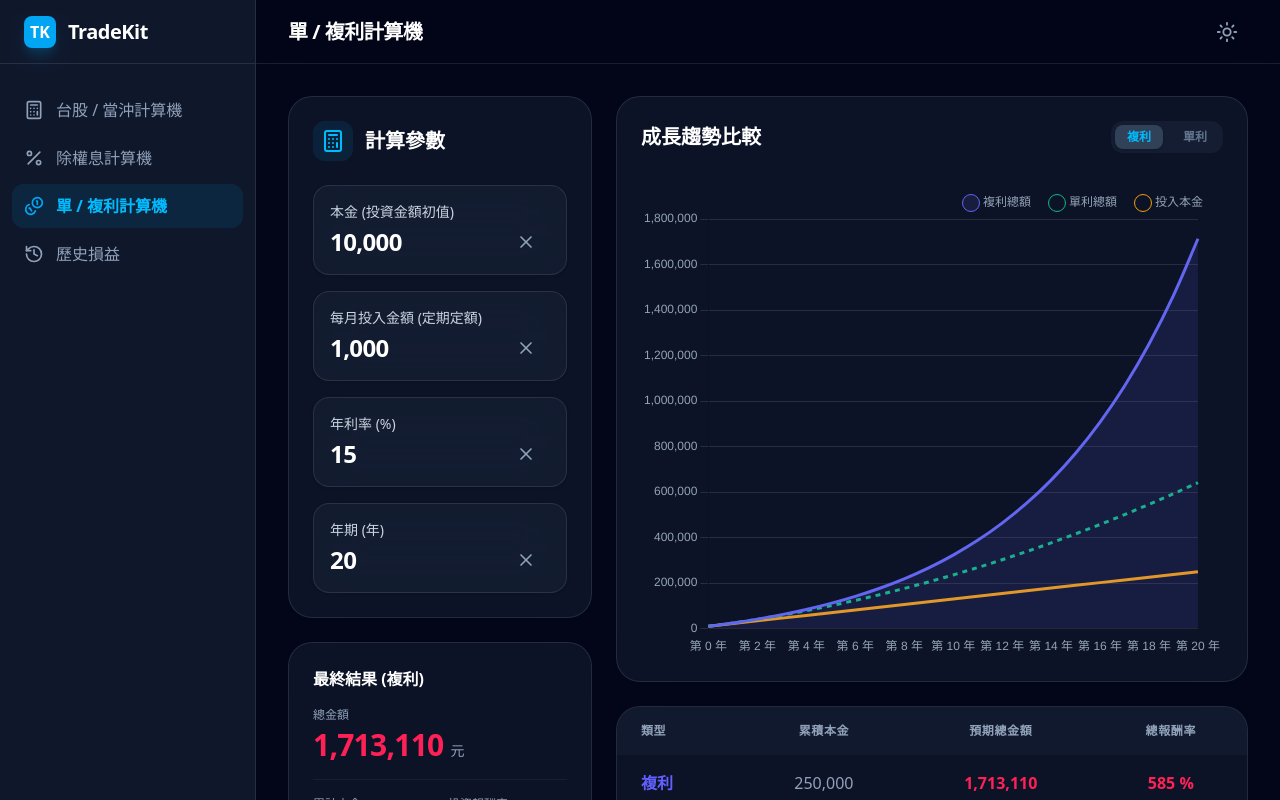
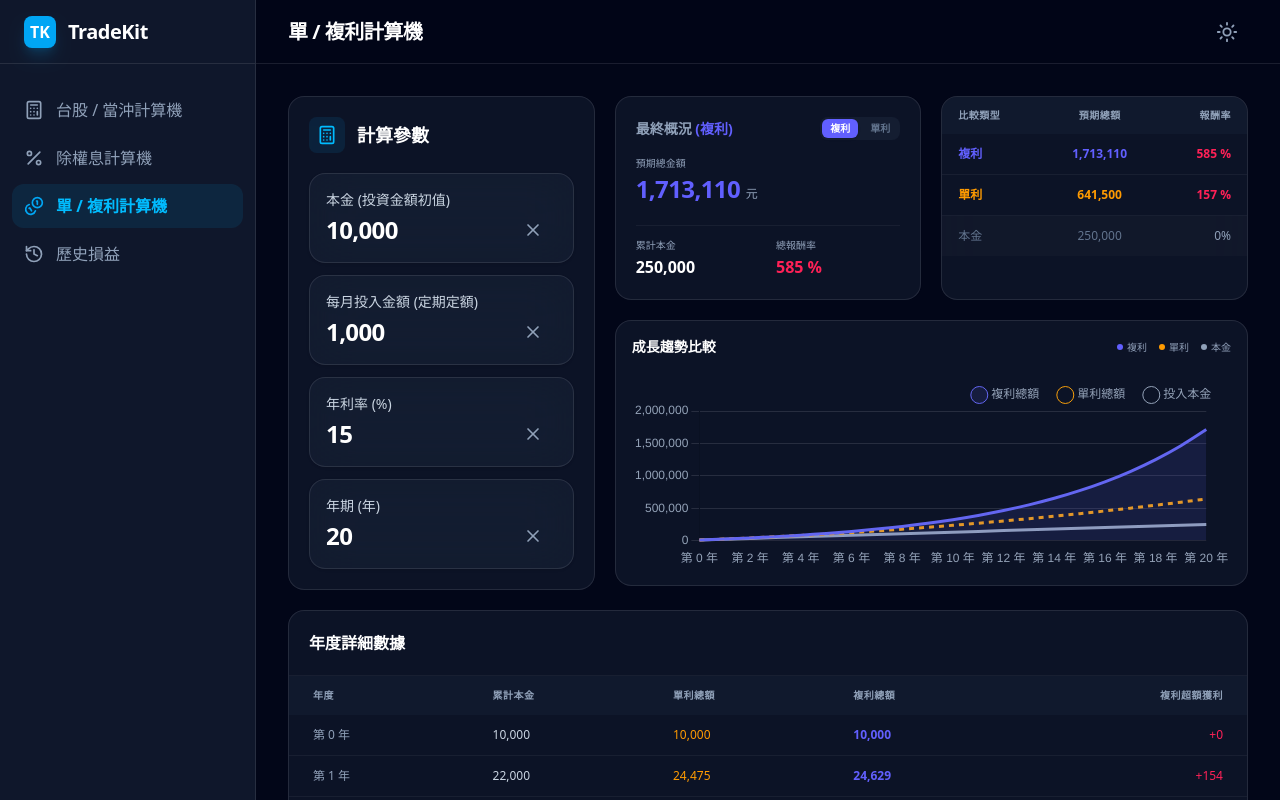
Before and after one commit to dectecx/TradeKit, a SvelteKit app in the folder frontend/: page /interest in a window 1280 px wide. Shown: the top 800 px of the page. Built offline with nearby package versions, Linux system fonts and the light colour scheme.

Commit message:
feat(interest): optimize dashboard layout and refine color palette

```diff
--- a/frontend/src/lib/utils/finance.ts
+++ b/frontend/src/lib/utils/finance.ts
@@ -332,7 +332,7 @@ export function calculateInterestGrowth(
     year: 0,
     principal: P.toNumber(),
     total: P.toNumber(),
-    interest: 0
+    interest: 0,
   });
 
   for (let y = 1; y <= years; y++) {
@@ -358,7 +358,7 @@ export function calculateInterestGrowth(
       year: y,
       principal: currentPrincipal.round().toNumber(),
       total: currentTotal.round().toNumber(),
-      interest: accumulatedInterest.round().toNumber()
+      interest: accumulatedInterest.round().toNumber(),
     });
   }
 
@@ -368,7 +368,7 @@ export function calculateInterestGrowth(
       principal: currentPrincipal.round().toNumber(),
       total: currentTotal.round().toNumber(),
       interest: accumulatedInterest.round().toNumber(),
-      roi: accumulatedInterest.dividedBy(currentPrincipal).times(100).toNumber()
-    }
+      roi: accumulatedInterest.dividedBy(currentPrincipal).times(100).toNumber(),
+    },
   };
 }
--- a/frontend/src/routes/interest/+page.svelte
+++ b/frontend/src/routes/interest/+page.svelte
@@ -65,7 +65,7 @@
         {
           label: '複利總額',
           data: data.map((d) => d.compoundTotal),
-          borderColor: '#6366f1', // Indigo
+          borderColor: '#6366f1', // Indigo-500
           backgroundColor: '#6366f120',
           tension: 0.4,
           fill: true,
@@ -75,7 +75,7 @@
         {
           label: '單利總額',
           data: data.map((d) => d.simpleTotal),
-          borderColor: '#10b981', // Emerald
+          borderColor: '#f59e0b', // Amber-500
           backgroundColor: 'transparent',
           borderDash: [5, 5],
           tension: 0,
@@ -84,7 +84,7 @@
         {
           label: '投入本金',
           data: data.map((d) => d.principal),
-          borderColor: '#f59e0b', // Amber
+          borderColor: '#94a3b8', // Slate-400
           backgroundColor: 'transparent',
           tension: 0,
           pointRadius: 0,
@@ -162,132 +162,149 @@
   }
 </script>
 
-<div class="flex w-full flex-col gap-6" in:fade>
-  <div class="grid grid-cols-1 gap-6 lg:grid-cols-12">
-    <!-- Left Column: Inputs & Summary -->
-    <div class="flex flex-col gap-6 lg:col-span-4">
-      <!-- Input Card -->
+<div class="flex w-full flex-col gap-5" in:fade>
+  <!-- Top Section: Inputs & Summary -->
+  <div class="grid grid-cols-1 gap-5 lg:grid-cols-12">
+    <!-- Calculator Inputs -->
+    <div class="lg:col-span-4">
       <div
-        class="rounded-3xl border border-slate-200/50 bg-white/80 p-6 shadow-xl shadow-slate-200/20 backdrop-blur-xl dark:border-white/10 dark:bg-slate-900/80 dark:shadow-none"
+        class="h-full rounded-2xl border border-slate-200/50 bg-white/80 p-5 shadow-xl shadow-slate-200/20 backdrop-blur-xl dark:border-white/10 dark:bg-slate-900/80 dark:shadow-none"
       >
-        <div class="mb-6 flex items-center gap-3">
-          <div
-            class="flex h-10 w-10 items-center justify-center rounded-xl bg-sky-500/10 text-sky-600 dark:text-sky-400"
-          >
-            <Calculator class="h-6 w-6" />
+        <div class="mb-5 flex items-center gap-3">
+          <div class="flex h-9 w-9 items-center justify-center rounded-lg bg-sky-500/10 text-sky-600 dark:text-sky-400">
+            <Calculator class="h-5 w-5" />
           </div>
-          <h2 class="text-xl font-bold text-slate-800 dark:text-white">計算參數</h2>
+          <h2 class="text-lg font-bold text-slate-800 dark:text-white">計算參數</h2>
         </div>
 
-        <div class="space-y-4">
+        <div class="space-y-3">
           <DisplayField label="本金 (投資金額初值)" bind:value={initialAmount} />
           <DisplayField label="每月投入金額 (定期定額)" bind:value={monthlyContribution} />
           <DisplayField label="年利率 (%)" bind:value={annualRate} />
           <DisplayField label="年期 (年)" bind:value={years} />
         </div>
       </div>
+    </div>
 
-      <!-- Result Scorecard - Taiwan Style (Red for Profit) -->
+    <!-- Summary, Comparison & Chart View -->
+    <div class="flex flex-col gap-5 lg:col-span-8">
+      <div class="grid grid-cols-1 gap-5 md:grid-cols-2">
+        <!-- Main Result Scorecard -->
         <div
-        class="rounded-3xl border border-slate-200/50 bg-white/80 p-6 backdrop-blur-xl dark:border-white/10 dark:bg-slate-900/80"
+          class="rounded-2xl border border-slate-200/50 bg-white/80 p-5 backdrop-blur-xl dark:border-white/10 dark:bg-slate-900/80"
         >
-        <h3 class="mb-4 font-bold text-slate-800 dark:text-white">
-          最終結果 ({mode === 'compound' ? '複利' : '單利'})
+          <div class="mb-4 flex items-center justify-between">
+            <h3 class="text-sm font-bold text-slate-500 dark:text-slate-400">
+              最終概況 <span class={mode === 'compound' ? 'text-indigo-500' : 'text-amber-500'}
+                >({mode === 'compound' ? '複利' : '單利'})</span
+              >
             </h3>
-
-        <div class="space-y-4">
-          <div>
-            <div class="mb-1 text-xs font-medium text-slate-500 dark:text-slate-400">總金額</div>
-            <div class="text-3xl font-black tracking-tight text-rose-500">
-              {formatCurrency(mode === 'compound' ? results.summary.compound.total : results.summary.simple.total)}
-              <span class="text-sm font-normal text-slate-400">元</span>
+            <div class="flex gap-1 rounded-lg bg-slate-100/50 p-0.5 dark:bg-slate-800/50">
+              <button
+                onclick={() => (mode = 'compound')}
+                class="rounded-md px-2 py-0.5 text-[10px] font-bold transition-all {mode === 'compound'
+                  ? 'bg-indigo-500 text-white shadow-sm'
+                  : 'text-slate-500 hover:text-slate-700 dark:hover:text-slate-300'}">複利</button
+              >
+              <button
+                onclick={() => (mode = 'simple')}
+                class="rounded-md px-2 py-0.5 text-[10px] font-bold transition-all {mode === 'simple'
+                  ? 'bg-amber-500 text-white shadow-sm'
+                  : 'text-slate-500 hover:text-slate-700 dark:hover:text-slate-300'}">單利</button
+              >
             </div>
           </div>
 
-          <div class="grid grid-cols-2 gap-4 border-t border-slate-100 pt-4 dark:border-white/5">
+          <div class="space-y-5">
             <div>
-              <div class="mb-1 text-xs font-medium text-slate-500 dark:text-slate-400">累計本金</div>
-              <div class="text-lg font-bold text-slate-800 dark:text-white">
+              <div class="mb-0.5 text-[10px] font-medium text-slate-400">預期總金額</div>
+              <div
+                class="text-2xl font-black tracking-tight {mode === 'compound' ? 'text-indigo-500' : 'text-amber-500'}"
+              >
+                {formatCurrency(mode === 'compound' ? results.summary.compound.total : results.summary.simple.total)}
+                <span class="text-xs font-normal text-slate-400">元</span>
+              </div>
+            </div>
+
+            <div class="grid grid-cols-2 gap-4 border-t border-slate-100 pt-3 dark:border-white/5">
+              <div>
+                <div class="mb-0.5 text-[10px] font-medium text-slate-400">累計本金</div>
+                <div class="text-base font-bold text-slate-800 dark:text-white">
                   {formatCurrency(results.summary.principal)}
                 </div>
               </div>
               <div>
-              <div class="mb-1 text-xs font-medium text-slate-500 dark:text-slate-400">投資報酬率</div>
-              <div class="text-lg font-bold text-rose-500">
+                <div class="mb-0.5 text-[10px] font-medium text-slate-400">總報酬率</div>
+                <div class="text-base font-bold text-rose-500">
                   {formatPercent(mode === 'compound' ? results.summary.compound.roi : results.summary.simple.roi)}
                 </div>
               </div>
             </div>
           </div>
         </div>
-    </div>
 
-    <!-- Right Column: Visualization -->
-    <div class="flex flex-col gap-6 lg:col-span-8">
-      <!-- Chart Card -->
+        <!-- Comparison Mini Table -->
         <div
-        class="flex flex-1 flex-col rounded-3xl border border-slate-200/50 bg-white/80 p-6 shadow-xl shadow-slate-200/20 backdrop-blur-xl dark:border-white/10 dark:bg-slate-900/80 dark:shadow-none"
-      >
-        <div class="mb-6 flex items-center justify-between">
-          <h2 class="text-xl font-bold text-slate-800 dark:text-white">成長趨勢比較</h2>
-          <div class="flex gap-2 rounded-xl bg-slate-100/50 p-1 dark:bg-slate-800/50">
-            <button
-              onclick={() => (mode = 'compound')}
-              class="rounded-lg px-3 py-1 text-xs font-bold transition-all {mode === 'compound'
-                ? 'bg-white text-sky-600 shadow-sm dark:bg-slate-700 dark:text-sky-400'
-                : 'text-slate-500'}">複利</button
-            >
-            <button
-              onclick={() => (mode = 'simple')}
-              class="rounded-lg px-3 py-1 text-xs font-bold transition-all {mode === 'simple'
-                ? 'bg-white text-sky-600 shadow-sm dark:bg-slate-700 dark:text-sky-400'
-                : 'text-slate-500'}">單利</button
-            >
-          </div>
-        </div>
-
-        <div class="relative min-h-[300px] w-full flex-1">
-          <canvas bind:this={chartCanvas}></canvas>
-        </div>
-      </div>
-
-      <!-- Comparison Summary Table (New per user request) -->
-      <div
-        class="overflow-hidden rounded-3xl border border-slate-200/50 bg-white/80 shadow-xl shadow-slate-200/20 backdrop-blur-xl dark:border-white/10 dark:bg-slate-900/80 dark:shadow-none"
+          class="overflow-hidden rounded-2xl border border-slate-200/50 bg-white/80 backdrop-blur-xl dark:border-white/10 dark:bg-slate-900/80"
         >
           <div class="overflow-x-auto">
-          <table class="w-full text-center">
+            <table class="w-full text-center text-xs">
               <thead>
-              <tr class="bg-slate-50/50 text-xs font-bold tracking-wider text-slate-400 uppercase dark:bg-slate-800/30">
-                <th class="px-6 py-4 text-left">類型</th>
-                <th class="px-6 py-4">累積本金</th>
-                <th class="px-6 py-4">預期總金額</th>
-                <th class="px-6 py-4">總報酬率</th>
+                <tr
+                  class="bg-slate-50/50 text-[10px] font-bold tracking-wider text-slate-400 uppercase dark:bg-slate-800/30"
+                >
+                  <th class="px-4 py-3 text-left">比較類型</th>
+                  <th class="px-4 py-3">預期總額</th>
+                  <th class="px-4 py-3 text-right">報酬率</th>
                 </tr>
               </thead>
               <tbody class="divide-y divide-slate-100 dark:divide-white/5">
                 <tr class="transition-colors hover:bg-slate-50/30 dark:hover:bg-white/2">
-                <td class="px-6 py-4 text-left font-bold text-indigo-500">複利</td>
-                <td class="px-6 py-4 font-medium text-slate-600 dark:text-slate-400"
-                  >{formatCurrency(results.summary.principal)}</td
+                  <td class="px-4 py-3 text-left font-bold text-indigo-500">複利</td>
+                  <td class="px-4 py-3 font-bold text-indigo-500">{formatCurrency(results.summary.compound.total)}</td>
+                  <td class="px-4 py-3 text-right font-bold text-rose-500"
+                    >{formatPercent(results.summary.compound.roi)}</td
                   >
-                <td class="px-6 py-4 font-black text-rose-500">{formatCurrency(results.summary.compound.total)}</td>
-                <td class="px-6 py-4 font-black text-rose-500">{formatPercent(results.summary.compound.roi)}</td>
                 </tr>
                 <tr class="transition-colors hover:bg-slate-50/30 dark:hover:bg-white/2">
-                <td class="px-6 py-4 text-left font-bold text-emerald-500">單利</td>
-                <td class="px-6 py-4 font-medium text-slate-600 dark:text-slate-400"
-                  >{formatCurrency(results.summary.principal)}</td
-                >
-                <td class="px-6 py-4 font-bold text-slate-800 dark:text-white"
-                  >{formatCurrency(results.summary.simple.total)}</td
-                >
-                <td class="px-6 py-4 font-bold text-slate-800 dark:text-white"
+                  <td class="px-4 py-3 text-left font-bold text-amber-500">單利</td>
+                  <td class="px-4 py-3 font-bold text-amber-500">{formatCurrency(results.summary.simple.total)}</td>
+                  <td class="px-4 py-3 text-right font-bold text-rose-500"
                     >{formatPercent(results.summary.simple.roi)}</td
                   >
                 </tr>
+                <tr class="bg-slate-50/20 transition-colors dark:bg-white/2">
+                  <td class="px-4 py-3 text-left font-medium text-slate-500">本金</td>
+                  <td class="px-4 py-3 font-medium text-slate-500">{formatCurrency(results.summary.principal)}</td>
+                  <td class="px-4 py-3 text-right font-medium text-slate-400">0%</td>
+                </tr>
               </tbody>
             </table>
+          </div>
+        </div>
+      </div>
+
+      <!-- Chart Card (Rectangular Wide Strip) -->
+      <div
+        class="rounded-2xl border border-slate-200/50 bg-white/80 p-4 shadow-xl shadow-slate-200/20 backdrop-blur-xl dark:border-white/10 dark:bg-slate-900/80 dark:shadow-none"
+      >
+        <div class="mb-3 flex items-center justify-between">
+          <h2 class="text-sm font-bold text-slate-800 dark:text-white">成長趨勢比較</h2>
+          <div class="flex items-center gap-3 text-[10px] text-slate-400">
+            <div class="flex items-center gap-1">
+              <span class="h-1.5 w-1.5 rounded-full bg-indigo-500"></span> 複利
+            </div>
+            <div class="flex items-center gap-1">
+              <span class="h-1.5 w-1.5 rounded-full bg-amber-500"></span> 單利
+            </div>
+            <div class="flex items-center gap-1">
+              <span class="h-1.5 w-1.5 rounded-full bg-slate-400"></span> 本金
+            </div>
+          </div>
+        </div>
+
+        <div class="relative h-[200px] w-full">
+          <canvas bind:this={chartCanvas}></canvas>
         </div>
       </div>
     </div>
@@ -295,30 +312,30 @@
 
   <!-- Detail Table -->
   <div
-    class="overflow-hidden rounded-3xl border border-slate-200/50 bg-white/80 shadow-xl shadow-slate-200/20 backdrop-blur-xl dark:border-white/10 dark:bg-slate-900/80 dark:shadow-none"
+    class="overflow-hidden rounded-2xl border border-slate-200/50 bg-white/80 shadow-xl shadow-slate-200/20 backdrop-blur-xl dark:border-white/10 dark:bg-slate-900/80 dark:shadow-none"
   >
-    <div class="border-b border-slate-100 p-6 dark:border-white/5">
-      <h3 class="font-bold text-slate-800 dark:text-white">年度詳細數據</h3>
+    <div class="border-b border-slate-100 p-5 dark:border-white/5">
+      <h3 class="text-base font-bold text-slate-800 dark:text-white">年度詳細數據</h3>
     </div>
     <div class="overflow-x-auto">
       <table class="w-full text-left">
         <thead>
-          <tr class="bg-slate-50/50 text-xs font-bold tracking-wider text-slate-400 uppercase dark:bg-slate-800/30">
-            <th class="px-6 py-4">年度</th>
-            <th class="px-6 py-4">累計本金</th>
-            <th class="px-6 py-4">單利總額</th>
-            <th class="px-6 py-4">複利總額</th>
-            <th class="px-6 py-4 text-right">複利超額獲利</th>
+          <tr class="bg-slate-50/50 text-[10px] font-bold tracking-wider text-slate-400 uppercase dark:bg-slate-800/30">
+            <th class="px-6 py-3">年度</th>
+            <th class="px-6 py-3">累計本金</th>
+            <th class="px-6 py-3">單利總額</th>
+            <th class="px-6 py-3">複利總額</th>
+            <th class="px-6 py-3 text-right">複利超額獲利</th>
           </tr>
         </thead>
         <tbody class="divide-y divide-slate-100 dark:divide-white/5">
           {#each results.yearData as row (row.year)}
-            <tr class="text-sm transition-colors hover:bg-slate-50/30 dark:hover:bg-white/2">
-              <td class="px-6 py-4 font-medium text-slate-400">第 {row.year} 年</td>
-              <td class="px-6 py-4 font-medium text-slate-700 dark:text-slate-300">{formatCurrency(row.principal)}</td>
-              <td class="px-6 py-4 font-medium text-emerald-500">{formatCurrency(row.simpleTotal)}</td>
-              <td class="px-6 py-4 font-black text-rose-500">{formatCurrency(row.compoundTotal)}</td>
-              <td class="px-6 py-4 text-right font-medium {row.excess >= 0 ? 'text-rose-500' : 'text-emerald-500'}">
+            <tr class="text-xs transition-colors hover:bg-slate-50/30 dark:hover:bg-white/2">
+              <td class="px-6 py-3 font-medium text-slate-400">第 {row.year} 年</td>
+              <td class="px-6 py-3 font-medium text-slate-700 dark:text-slate-300">{formatCurrency(row.principal)}</td>
+              <td class="px-6 py-3 font-medium text-amber-500">{formatCurrency(row.simpleTotal)}</td>
+              <td class="px-6 py-3 font-black text-indigo-500">{formatCurrency(row.compoundTotal)}</td>
+              <td class="px-6 py-3 text-right font-medium {row.excess >= 0 ? 'text-rose-500' : 'text-emerald-500'}">
                 {row.excess >= 0 ? '+' : ''}{formatCurrency(row.excess)}
               </td>
             </tr>
```
Lines whose indentation alone changed are shown as unchanged.
